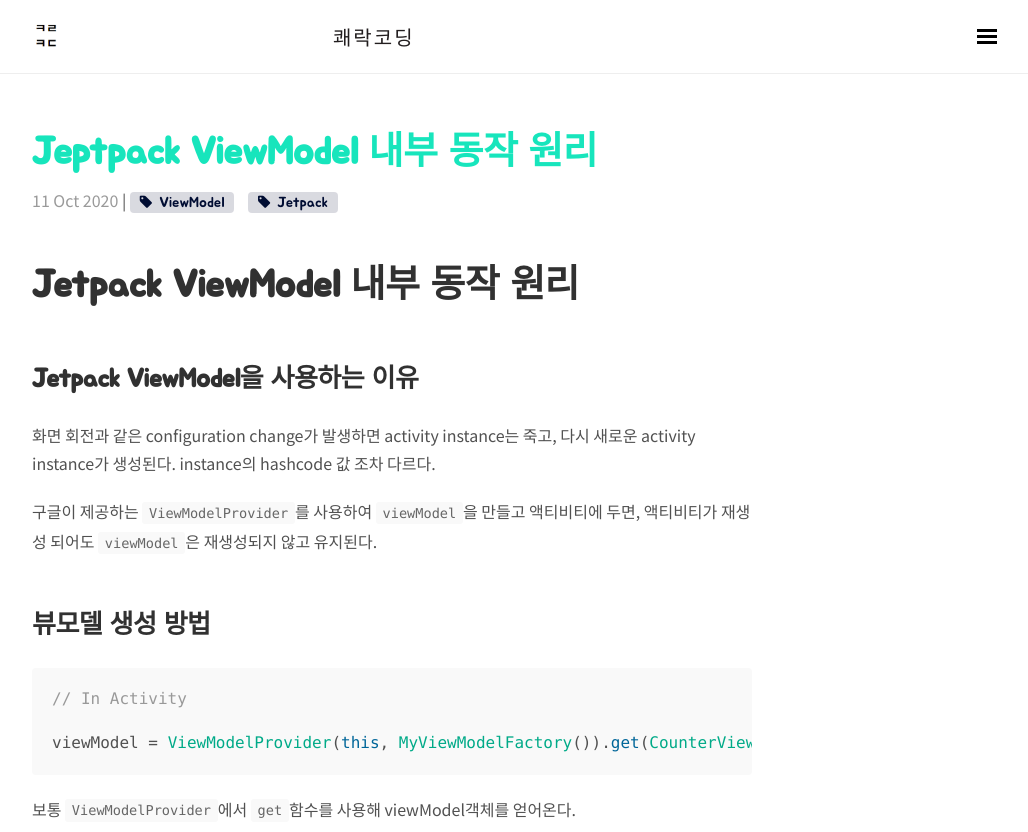
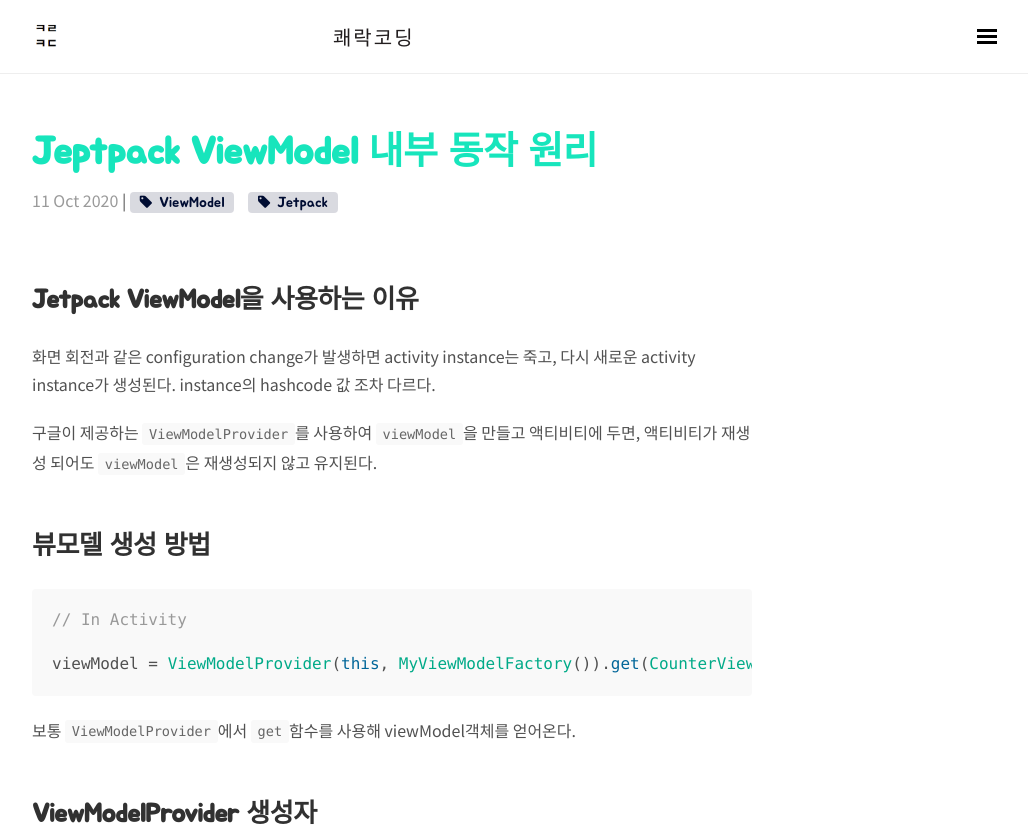
Before and after one commit to wooooooak/wooooooak.github.io, a Jekyll site: the page built from _posts/android/2020-10-11-AAC_VewModel_internal.md, in a window 1280 px wide and 900 px high, cut to the strip 0-832 px from the top of the window. Shown: the whole strip, without its empty margins (248-1276 px from the left). Built offline with Jekyll 4.4.1, drawn with Linux system fonts in a browser that asks for light colours; nearby versions of some CDN libraries; some web fonts are replaced; comment, search, counter and statistics services are not loaded.

Commit message:
불필요한 라인 삭제

```diff
--- a/_posts/android/2020-10-11-AAC_VewModel_internal.md
+++ b/_posts/android/2020-10-11-AAC_VewModel_internal.md
@@ -5,8 +5,6 @@ category: Android
 tags: [ViewModel, Jetpack]
 comments: true
 ---
-
-# Jetpack ViewModel 내부 동작 원리
 
 ## Jetpack ViewModel을 사용하는 이유
 
```
